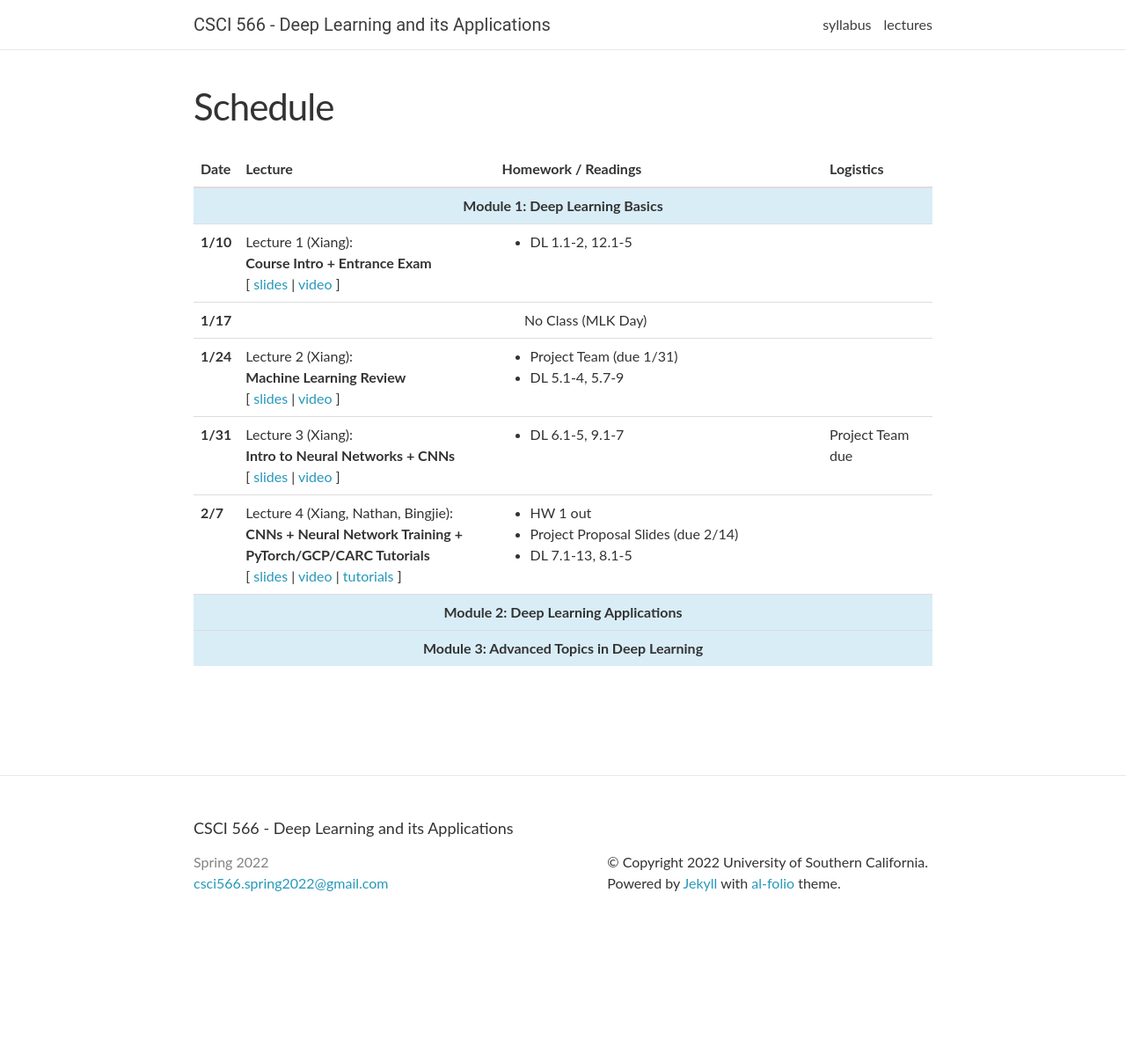
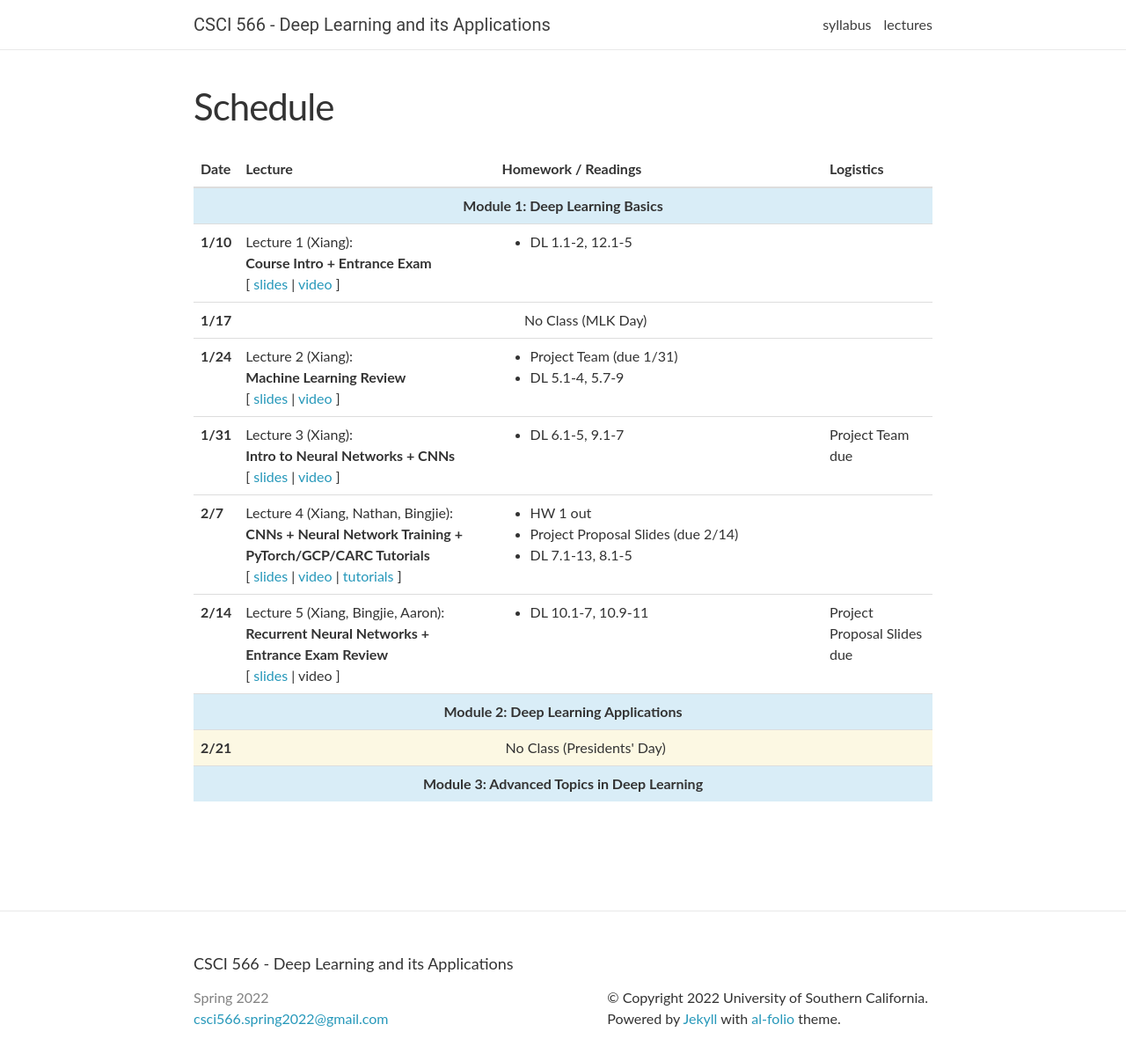
Before and after one commit to ndennler/csci566-spring2022.github.io, a Jekyll site: the page built from _pages/lectures.md, in a window 1280 px wide and 1231 px high. Shown: the top 1206 px of the window at 88% size. Built offline with Jekyll 4.4.1, drawn with Linux system fonts in a browser that asks for light colours; nearby versions of some CDN libraries; comment, search, counter and statistics services are not loaded.

Commit message:
Add 2/14 and 2/21 lectures

```diff
--- a/_data/lectures.yml
+++ b/_data/lectures.yml
@@ -32,7 +32,8 @@
   video: "https://drive.google.com/file/d/1TdPyfL-KsfFlfh7Iy45OhJMVRJUMkQx_/view?usp=sharing"
   homework:
     - DL 6.1-5, 9.1-7
-  logistics: Project Team due
+  logistics:
+    - Project Team due
 
 - date: 2/7
   lecturer: Xiang, Nathan, Bingjie
@@ -47,6 +48,19 @@
     - DL 7.1-13, 8.1-5
   logistics:
 
+- date: 2/14
+  lecturer: Xiang, Bingjie, Aaron
+  title: >
+    <strong> Recurrent Neural Networks + Entrance Exam Review</strong>
+  slides: "https://drive.google.com/file/d/1uL3V9oimDzKY94uDI5gCGslOXjtb1Wau/view?usp=sharing"
+  homework:
+    - DL 10.1-7, 10.9-11
+  logistics:
+    - Project Proposal Slides due
+
 - title: "Module 2: Deep Learning Applications"
 
+- date: 2/21
+  title: No Class (Presidents' Day)
+
 - title: "Module 3: Advanced Topics in Deep Learning"
```
